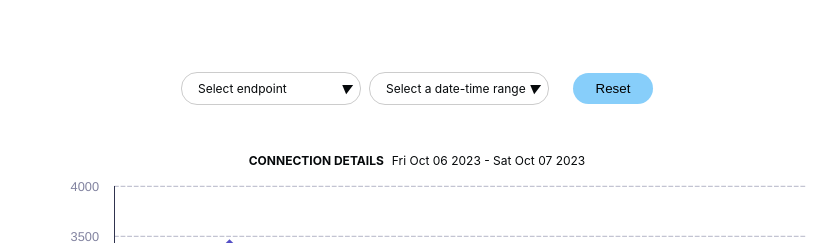
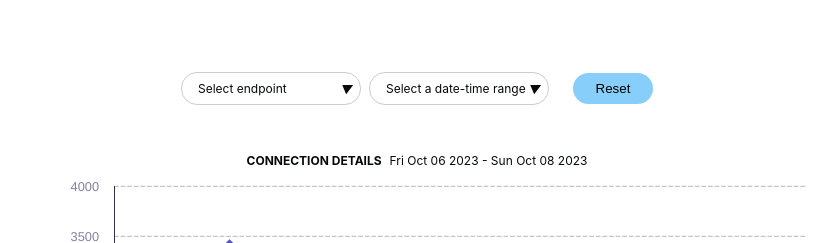
Before and after one commit to bipinmv/linechart-assignment, a React (Vite) app: page / in a window 1280 px wide. Shown: the top 243 px of the page, without its empty margins (223-1061 px from the left). Built offline with nearby package versions, Linux system fonts and the light colour scheme.

Commit message:
Fix: end date shown on top

```diff
--- a/src/components/ConnectionDetails.jsx
+++ b/src/components/ConnectionDetails.jsx
@@ -52,7 +52,7 @@ const ConnectionDetails = ({ filteredData = [] }) => {
     <>
       <div className="mb-3">
         <span className="fw-bold me-3">CONNECTION DETAILS</span>
-        <span>{categories.length > 0 && `${categories[0]} - ${categories[1]}`}</span>
+        <span>{categories.length > 0 && `${categories[0]} - ${categories.at(-1)}`}</span>
       </div>
       <LineChart
         chartType="line"
```
